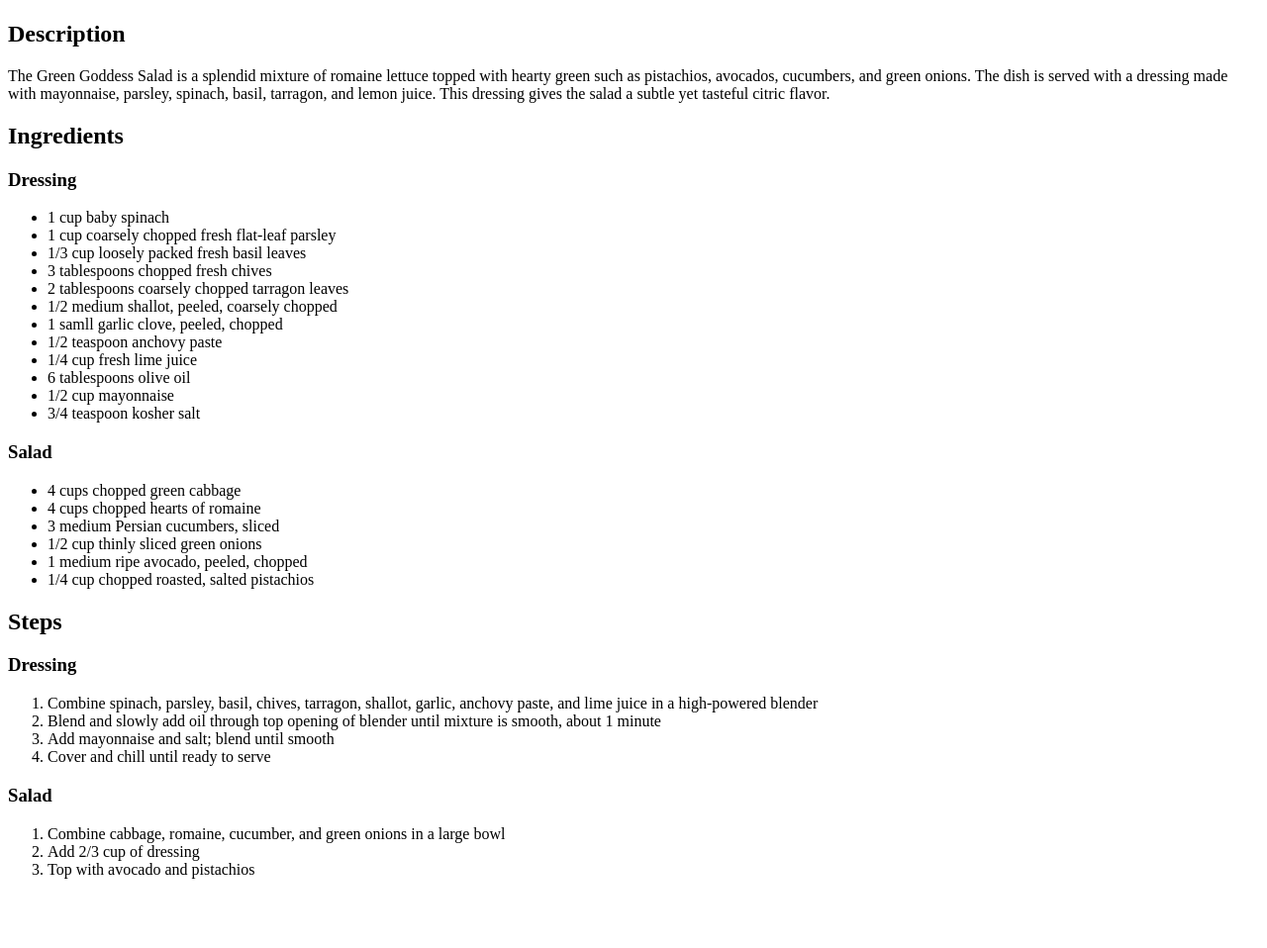
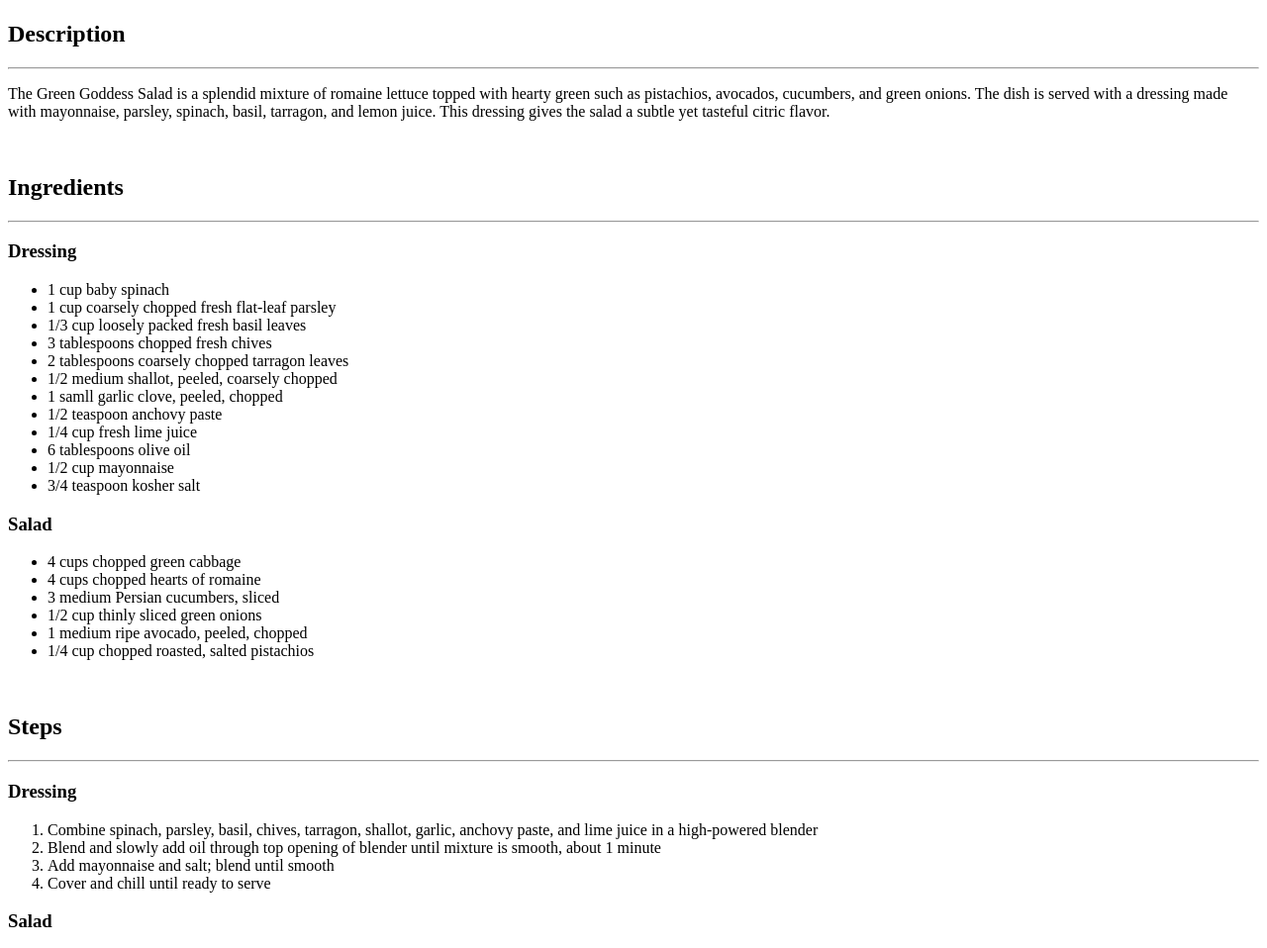
Before and after one commit to pforsber1/odin-recipes, a plain HTML site: page recipes/green-goddess-salad.html in a window 1280 px wide. Shown: the part 308-1266 px from the top of the page at 99% size. Before the commit the page ends 1212 px from the top, so only its background shows below. Drawn offline with Linux system fonts and the light colour scheme.

Commit message:
Add horizontal lines in recipe pages
Horizontal lines help the reader to distinguish the different sections
within the recipe pages. The links to the recipes were put into an
unordered list to make the recipes easier to distinguish from one
another.

```diff
--- a/recipes/green-goddess-salad.html
+++ b/recipes/green-goddess-salad.html
@@ -11,13 +11,16 @@
         <img src="https://www.allrecipes.com/thmb/M9vZZBM1RLwFrisYyiXYyFlgv_0=/750x0/filters:no_upscale():max_bytes(150000):strip_icc():format(webp)/Green_Goddess_Dressing_4x3-STEP_060-9f2282f3c8a745508e5da1c2777a51c6.jpg" alt="A plate of romaine salad sprinkled with pistachios and chopped avocado" width="300">
 
         <h2>Description</h2>
+        <hr>
         <p>The Green Goddess Salad is a splendid mixture of romaine lettuce topped with hearty green such as
             pistachios, avocados, cucumbers, and green onions. The dish is served with a dressing made with mayonnaise,
             parsley, spinach, basil, tarragon, and lemon juice. This dressing gives the salad a subtle yet tasteful
             citric flavor.
         </p>
-        <p></p>
+        <br>
+
         <h2>Ingredients</h2>
+        <hr>
         <h3>Dressing</h3>
         <ul>
             <li>1 cup baby spinach</li>
@@ -43,8 +46,10 @@
             <li>1 medium ripe avocado, peeled, chopped</li>
             <li>1/4 cup chopped roasted, salted pistachios</li>
         </ul>
+        <br>
 
         <h2>Steps</h2>
+        <hr>
         <h3>Dressing</h3>
         <ol>
             <li>Combine spinach, parsley, basil, chives, tarragon, shallot, garlic, anchovy paste, and lime juice in a
```
Also changed, not shown: recipes/baked-ziti.html (+5 -0 lines).
